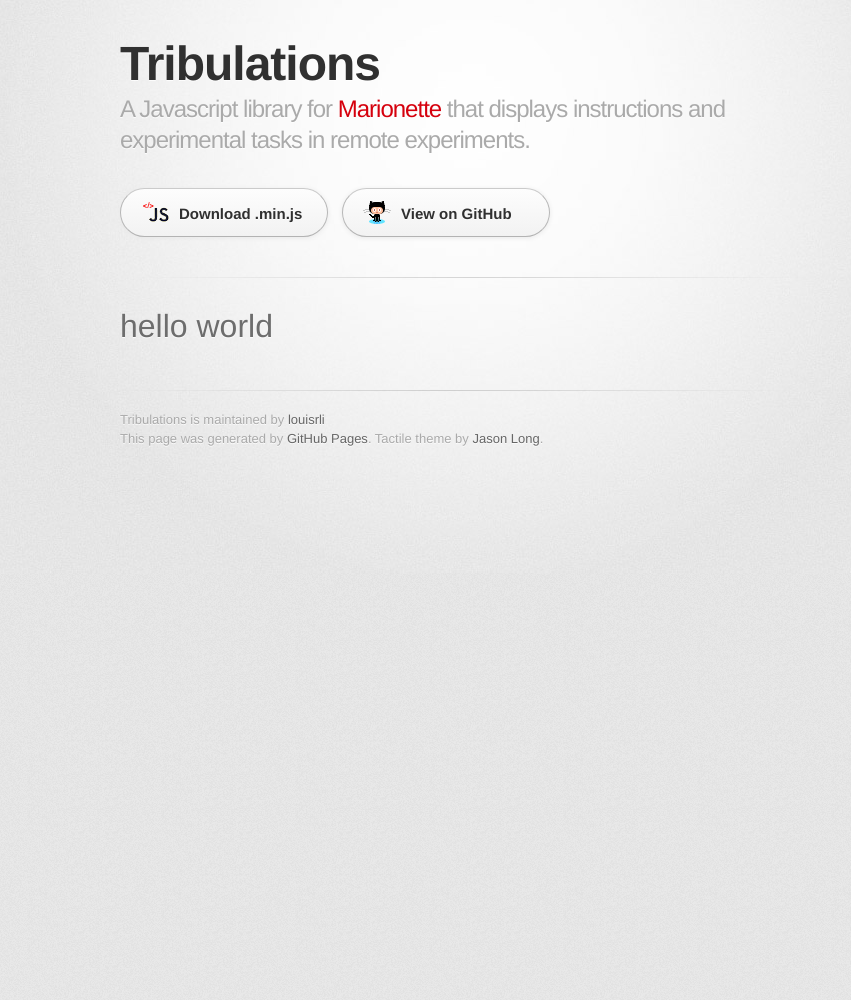
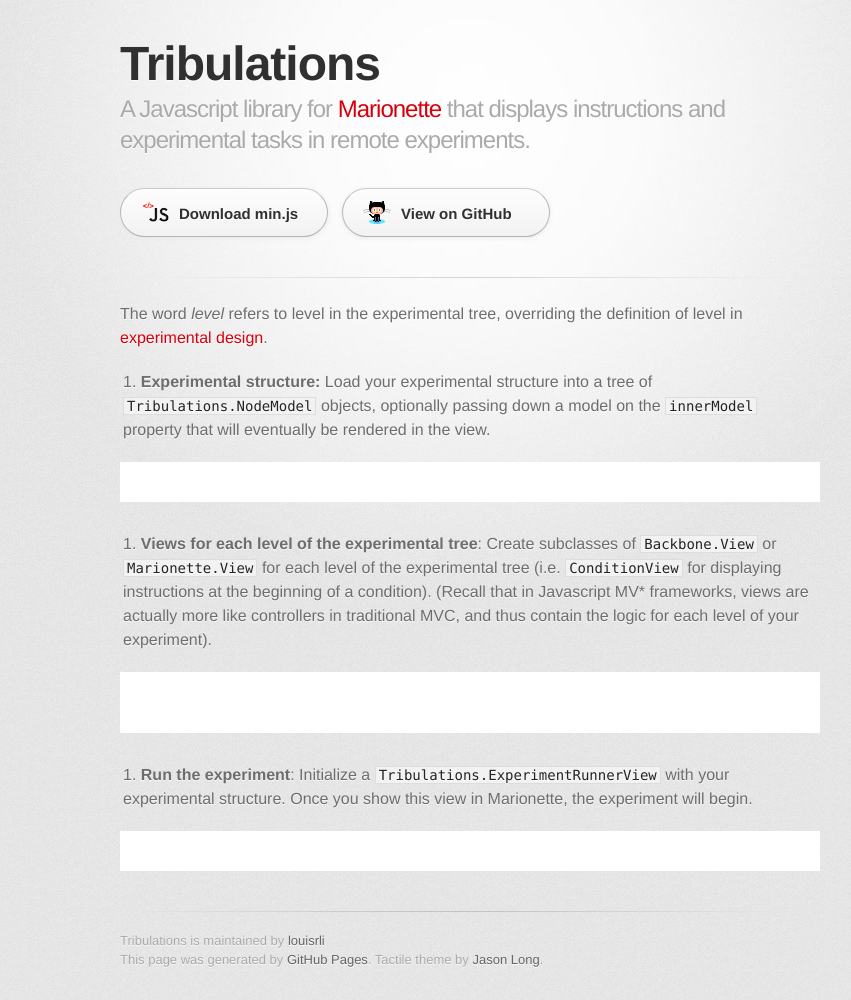
Before and after one commit to louisrli/tribulations, a Jekyll site: the page built from index.md, in a window 1280 px wide. Shown: the whole page, without its empty margins (170-1021 px from the left). Built offline with Jekyll 4.4.1, drawn with Linux system fonts in a browser that asks for light colours; some web fonts are replaced; Markdown is read by kramdown in place of the engine named in the settings; before the commit the page ends 900 px from its top, so only the background shows below that.

Commit message:
Added minjs link

````diff
--- a/_layouts/index.html
+++ b/_layouts/index.html
@@ -23,7 +23,7 @@
         </header>
 
         <section id="downloads" class="clearfix">
-          <a href="TODO" id="download-js" class="button"><span>Download .min.js</span></a>
+          <a href="tribulations.min.js" id="download-js" class="button"><span>Download min.js</span></a>
           <a href="https://github.com/louisrli/tribulations" id="view-on-github" class="button"><span>View on GitHub</span></a>
         </section>
 
--- a/index.md
+++ b/index.md
@@ -2,4 +2,20 @@
 layout: index
 ---
 
-# hello world
+The word *level* refers to level in the experimental tree, overriding the definition of level in [experimental design](http://en.wikipedia.org/wiki/Factorial_experiment).
+
+1. **Experimental structure:** Load your experimental structure into a tree of `Tribulations.NodeModel` objects, optionally passing down a model on the `innerModel` property that will eventually be rendered in the view.
+
+```javascript
+```
+
+2. **Views for each level of the experimental tree**: Create subclasses of `Backbone.View` or `Marionette.View` for each level of the experimental tree (i.e. `ConditionView` for displaying instructions at the beginning of a condition). (Recall that in Javascript MV\* frameworks, views are actually more like controllers in traditional MVC, and thus contain the logic for each level of your experiment).
+
+```javascript
+
+```
+
+3. **Run the experiment**: Initialize a `Tribulations.ExperimentRunnerView` with your experimental structure. Once you show this view in Marionette, the experiment will begin.
+
+```javascript
+```
````
